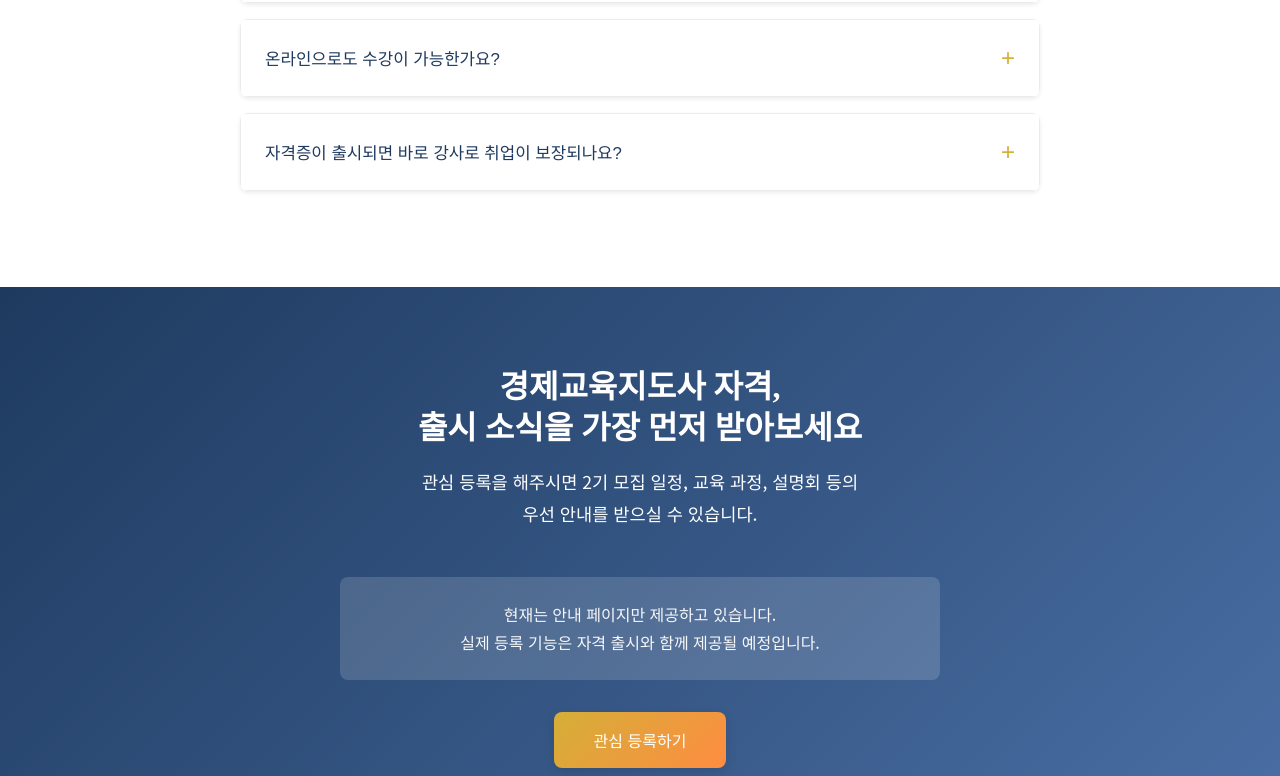
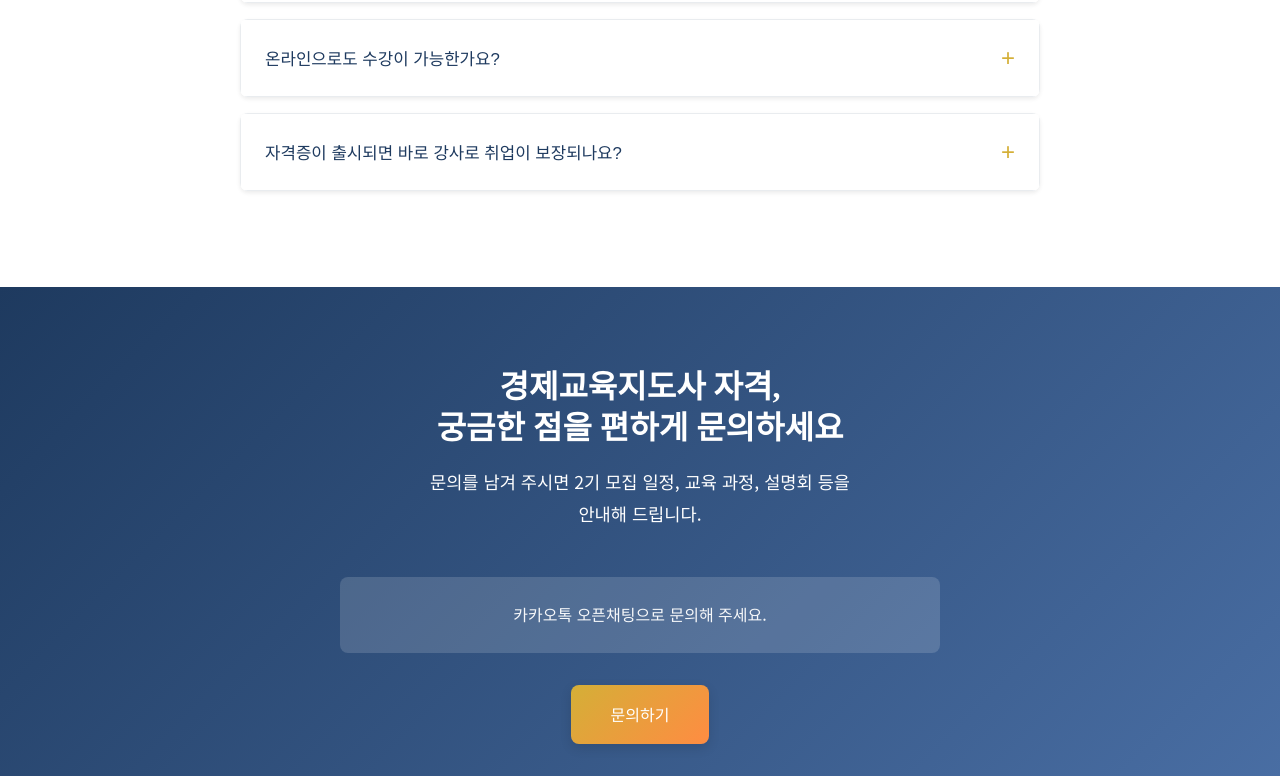
Before and after one commit to limjongweon/test, a plain HTML site: page index.html in a window 1280 px wide. Shown: the part 5908-6684 px from the top of the page. Drawn offline with Linux system fonts and the light colour scheme.

Commit message:
관심 등록 폼을 카카오톡 문의하기로 변경
Co-Authored-By: Claude Haiku 5.5 <noreply@anthropic.com>
Claude-Session: https://claude.ai/code/session_01JWY92n4QmrsQ8xZZAfWavq

```diff
--- a/index.html
+++ b/index.html
@@ -218,7 +218,7 @@
             </div>
 
             <div class="cta-center">
-                <a href="#interest-form" class="cta-button">자격 준비 소식 받아보기</a>
+                <a href="#interest-form" class="cta-button">자격 문의하기</a>
             </div>
         </div>
     </section>
@@ -385,12 +385,12 @@
     <!-- CTA Section -->
     <section class="cta-section" id="interest-form">
         <div class="container">
-            <h2 class="section-title">경제교육지도사 자격,<br>출시 소식을 가장 먼저 받아보세요</h2>
-            <p class="section-subtitle">관심 등록을 해주시면 2기 모집 일정, 교육 과정, 설명회 등의<br>우선 안내를 받으실 수 있습니다.</p>
+            <h2 class="section-title">경제교육지도사 자격,<br>궁금한 점을 편하게 문의하세요</h2>
+            <p class="section-subtitle">문의를 남겨 주시면 2기 모집 일정, 교육 과정, 설명회 등을<br>안내해 드립니다.</p>
 
             <div class="interest-form">
-                <p class="form-notice">현재는 안내 페이지만 제공하고 있습니다.<br>실제 등록 기능은 자격 출시와 함께 제공될 예정입니다.</p>
-                <button class="cta-button" onclick="alert('관심 등록 기능은 자격 출시와 함께 오픈 예정입니다. 감사합니다!')">관심 등록하기</button>
+                <p class="form-notice">카카오톡 오픈채팅으로 문의해 주세요.</p>
+                <a href="https://open.kakao.com/o/skDfBzGd" target="_blank" class="cta-button">문의하기</a>
             </div>
         </div>
     </section>
```
